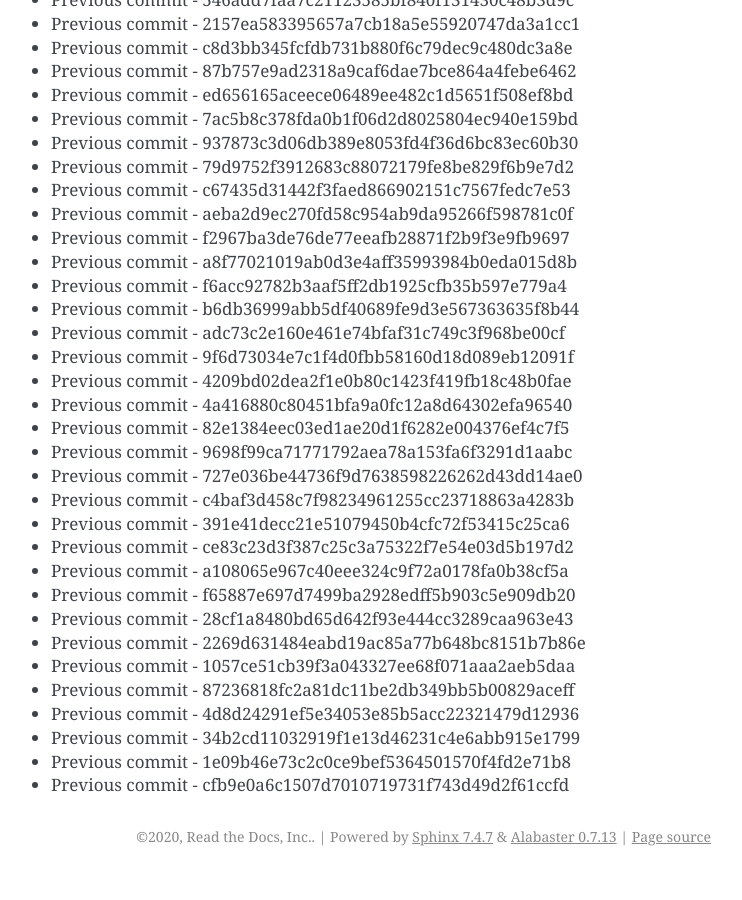
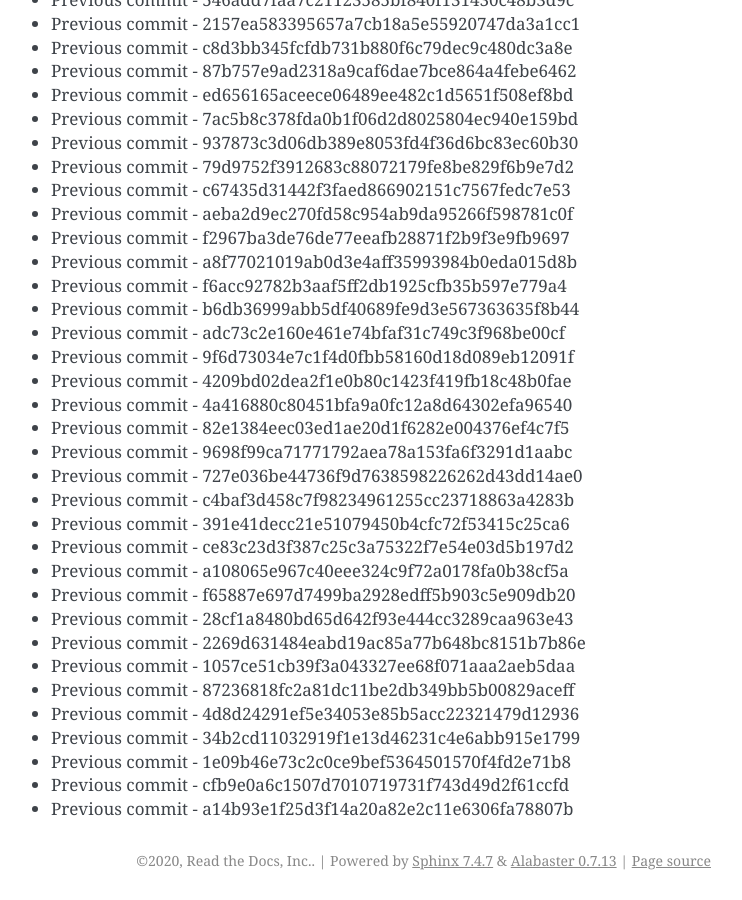
Before and after one commit to readthedocs/rtd-git-stresstest, a Sphinx documentation site: the page built from docs/updates.rst, in a window 1280 px wide and 900 px high, scrolled down 70999 px. Shown: the whole window, without its empty margins (399-1141 px from the left). Built offline with Sphinx 7.4.7, drawn with Linux system fonts in a browser that asks for light colours; before the commit the page ends 71875 px from its top, so only the background shows below that.

Commit message:
Generating commit from previous: a14b93e1f25d3f14a20a82e2c11e6306fa78807b

```diff
--- a/docs/updates.rst
+++ b/docs/updates.rst
@@ -3015,3 +3015,4 @@ It can be tested for any performance characteristics.
 * Previous commit - 34b2cd11032919f1e13d46231c4e6abb915e1799
 * Previous commit - 1e09b46e73c2c0ce9bef5364501570f4fd2e71b8
 * Previous commit - cfb9e0a6c1507d7010719731f743d49d2f61ccfd
+* Previous commit - a14b93e1f25d3f14a20a82e2c11e6306fa78807b
```
